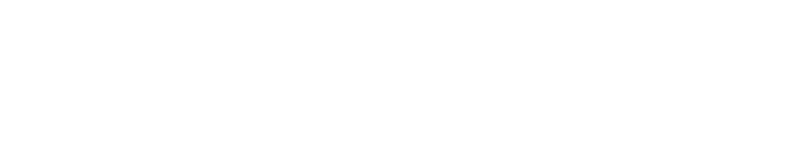
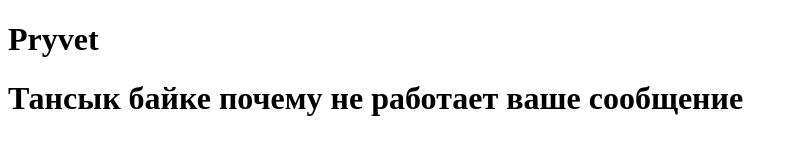
Before and after one commit to ttansyk/mobile, a plain HTML site: page index.html in a window 1280 px wide. Shown: the whole page, without its empty margins (0-798 px from the left). Drawn offline with Linux system fonts and the light colour scheme.

```diff
--- a/index.html
+++ b/index.html
@@ -5,8 +5,10 @@
     <meta name="viewport" content="width=device-width, initial-scale=1.0">
     <meta http-equiv="X-UA-Compatible" content="ie=edge">
     <title>Document</title>
+
 </head>
 <body>
-
+<h1>Pryvet</h1>
+<h1>Тансык байке почему не работает ваше сообщение</h1>
 </body>
 </html>
```
